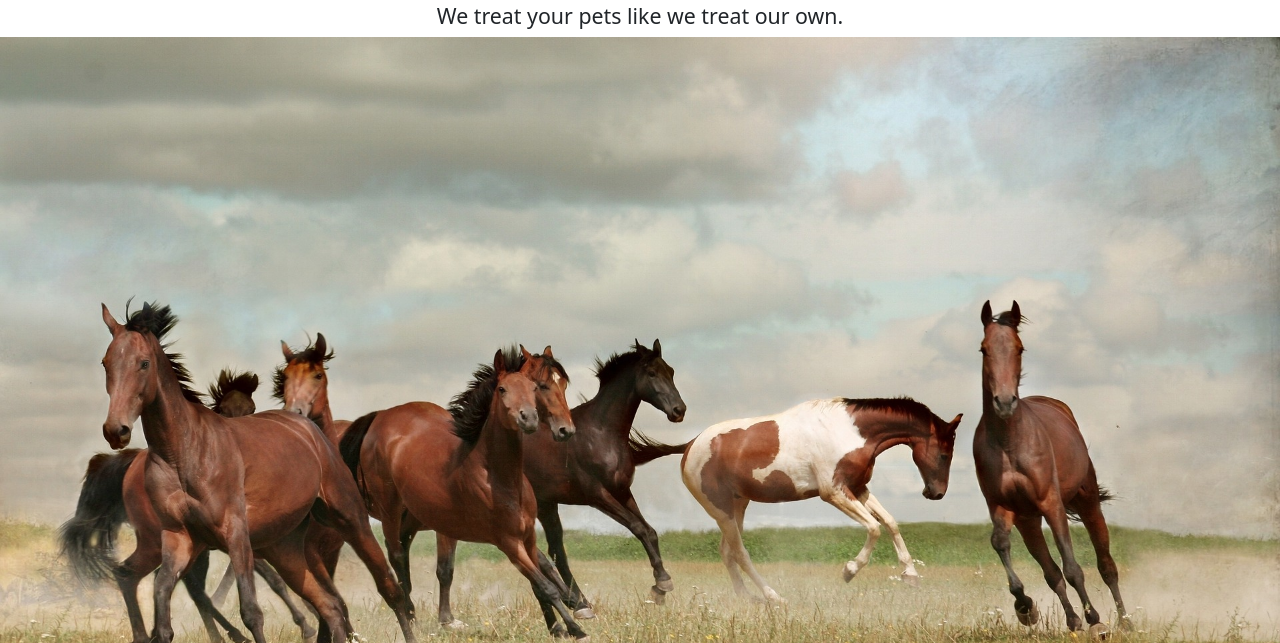
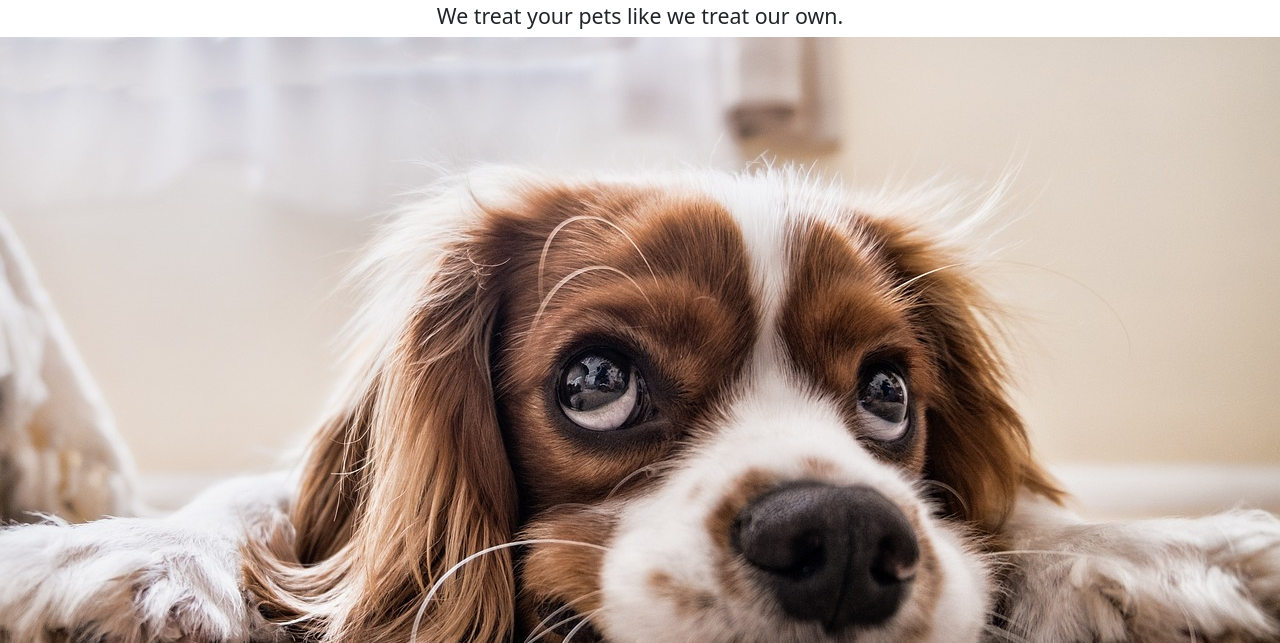
Before and after one commit to MaggieWesolowska/bootstrap-wisdom-pets, a plain HTML site: page index.html in a window 1280 px wide. Shown: the part 157-800 px from the top of the page. Drawn offline with nearby package versions, Linux system fonts and the light colour scheme.

Commit message:
changed image

```diff
--- a/index.html
+++ b/index.html
@@ -99,7 +99,7 @@
           <h2 style="font-size:16pt">
             We treat your pets like we treat our own.
           </h2>
-          <img src="./images/horses.jpg" style="width:100%">
+          <img src="./images/puppy.jpg" style="width:100%">
           <p style="padding-top:30px">
             <a href="#" style="color:#777777; text-decoration:none">
               Visit Us
```
Also changed, not shown: images/puppy.jpg (added).
